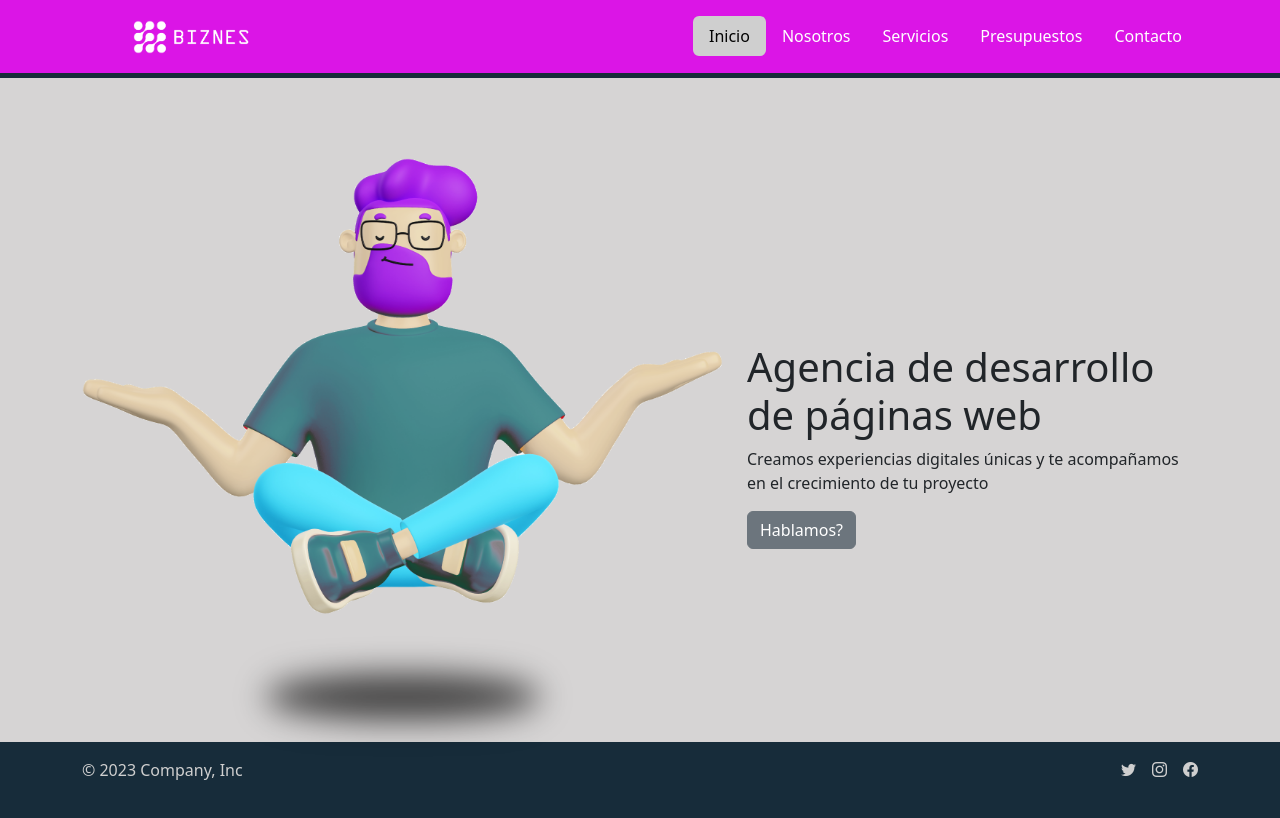
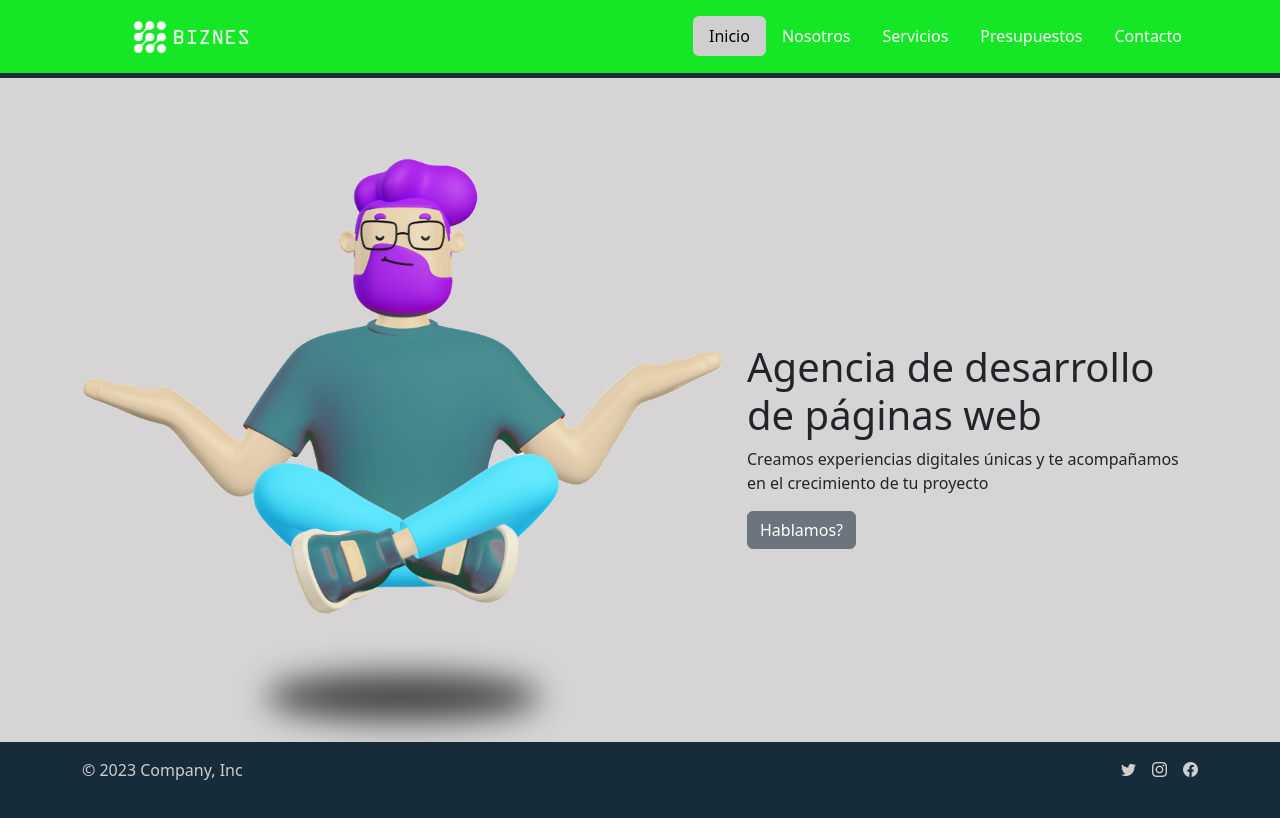
Before and after one commit to fernandosaldias88/trabajointegrador, a plain HTML site: page index.html in a window 1280 px wide. Drawn offline with nearby package versions, Linux system fonts and the light colour scheme.

Commit message:
nuevo color

```diff
--- a/css/style.css
+++ b/css/style.css
@@ -6,7 +6,7 @@
 }
 
 .cabecera{
-    background-color: #db15e6 !important;
+    background-color: #15e626 !important;
     border-bottom:  5px solid #172c3a;
 
 }
```
